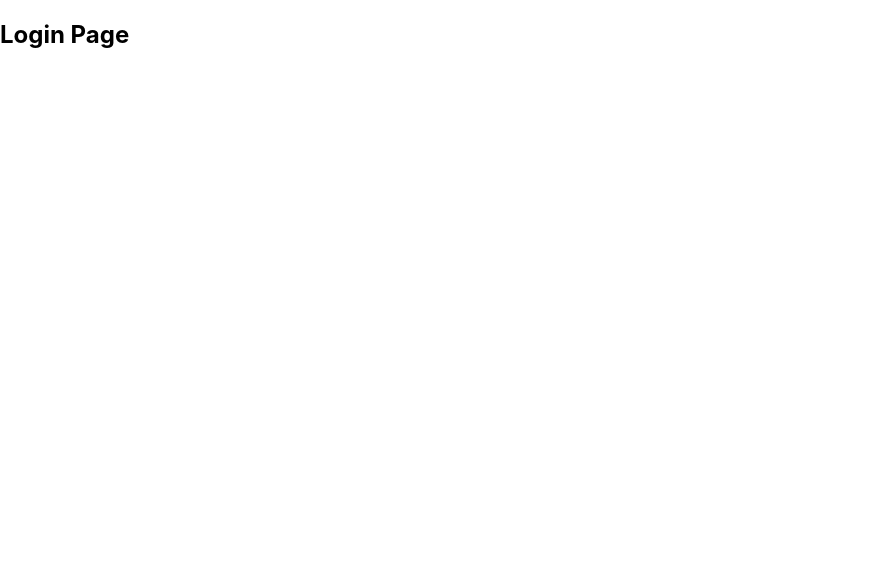
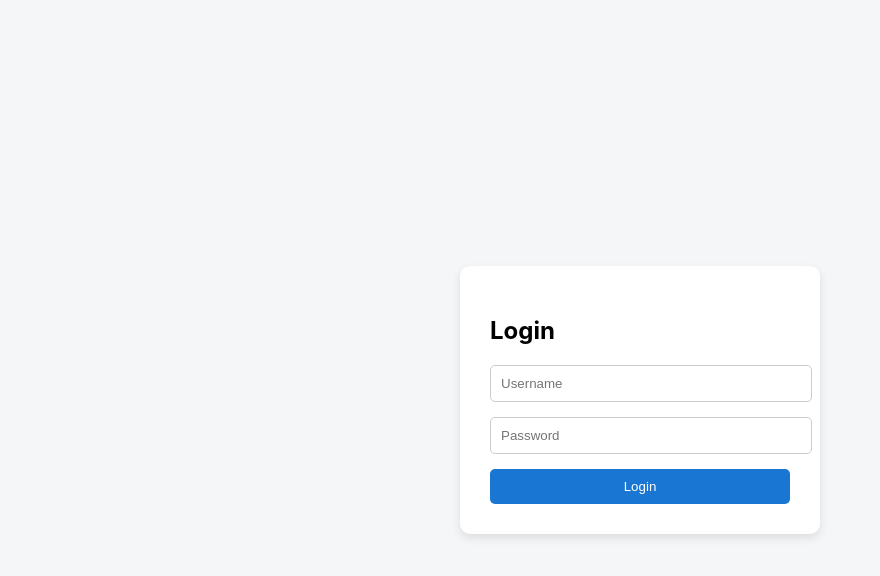
Before and after one commit to shishir-21/jotish-react-assignment, a React (Create React App) app: page / in a window 1280 px wide. Shown: the top 576 px of the page, without its empty margins (0-880 px from the left). Built offline with nearby package versions, Linux system fonts and the light colour scheme.

Commit message:
feat: implemented login page with validation and proper code comments

```diff
--- a/src/pages/Login.jsx
+++ b/src/pages/Login.jsx
@@ -1,5 +1,114 @@
+import { useState } from "react";
+import { useNavigate } from "react-router-dom";
+
 const Login = () => {
-  return <h2>Login Page</h2>;
+  // State to store username input
+  const [username, setUsername] = useState("");
+
+  // State to store password input
+  const [password, setPassword] = useState("");
+
+  // State to store error message
+  const [error, setError] = useState("");
+
+  // Hook used for navigation between routes
+  const navigate = useNavigate();
+
+  // Function to handle login submission
+  const handleLogin = (e) => {
+    e.preventDefault(); // Prevent page reload
+
+    // Validate credentials as per assignment requirement
+    if (username === "testuser" && password === "Test123") {
+      setError("");
+
+      // Store authentication flag in localStorage
+      localStorage.setItem("isAuthenticated", "true");
+
+      // Redirect to List page after successful login
+      navigate("/list");
+    } else {
+      // Show error if credentials are incorrect
+      setError("Invalid username or password");
+    }
+  };
+
+  return (
+    <div style={styles.container}>
+      <div style={styles.card}>
+        <h2>Login</h2>
+
+        {/* Login Form */}
+        <form onSubmit={handleLogin}>
+
+          {/* Username Input */}
+          <input
+            type="text"
+            placeholder="Username"
+            value={username}
+            onChange={(e) => setUsername(e.target.value)}
+            style={styles.input}
+          />
+
+          {/* Password Input */}
+          <input
+            type="password"
+            placeholder="Password"
+            value={password}
+            onChange={(e) => setPassword(e.target.value)}
+            style={styles.input}
+          />
+
+          {/* Error Message Display */}
+          {error && <p style={styles.error}>{error}</p>}
+
+          {/* Submit Button */}
+          <button type="submit" style={styles.button}>
+            Login
+          </button>
+        </form>
+      </div>
+    </div>
+  );
+};
+
+// Inline styling for simplicity
+const styles = {
+  container: {
+    height: "100vh",
+    display: "flex",
+    justifyContent: "center",
+    alignItems: "center",
+    backgroundColor: "#f4f6f8",
+  },
+  card: {
+    padding: "30px",
+    width: "300px",
+    backgroundColor: "white",
+    borderRadius: "10px",
+    boxShadow: "0 4px 10px rgba(0,0,0,0.1)",
+  },
+  input: {
+    width: "100%",
+    padding: "10px",
+    marginBottom: "15px",
+    borderRadius: "5px",
+    border: "1px solid #ccc",
+  },
+  button: {
+    width: "100%",
+    padding: "10px",
+    borderRadius: "5px",
+    border: "none",
+    backgroundColor: "#1976d2",
+    color: "white",
+    cursor: "pointer",
+  },
+  error: {
+    color: "red",
+    fontSize: "14px",
+    marginBottom: "10px",
+  },
 };
 
 export default Login;
```
